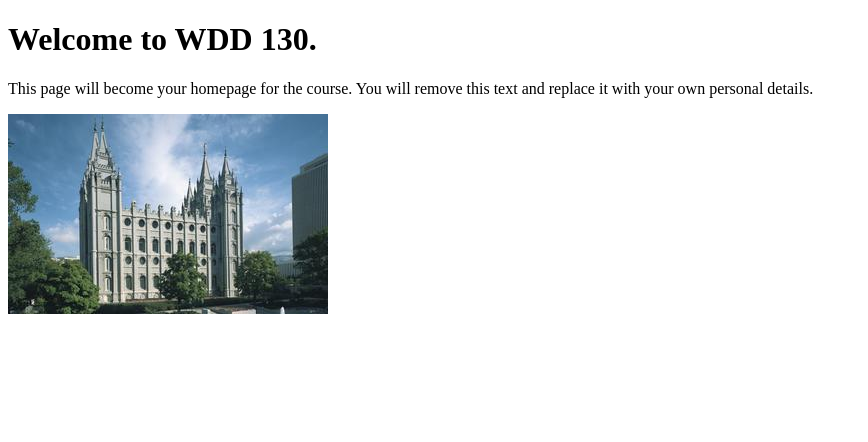
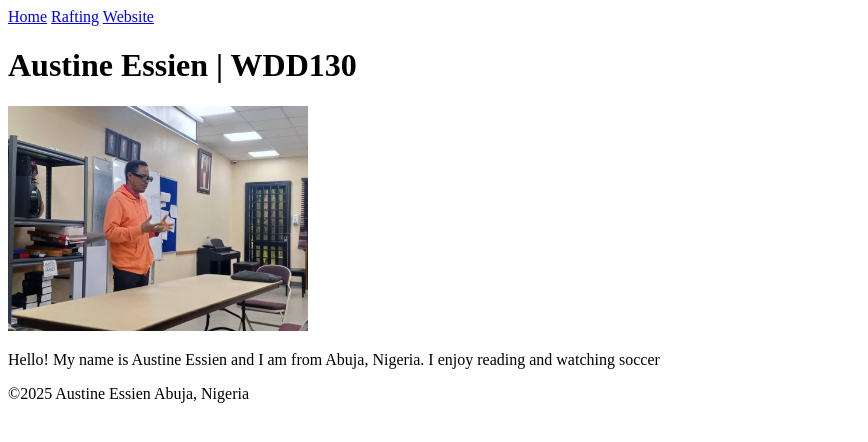
Before and after one commit to kokess/wdd130, a plain HTML site: page index.html in a window 1280 px wide. Shown: the whole page, without its empty margins (0-868 px from the left). Drawn offline with Linux system fonts and the light colour scheme.

Commit message:
Fix page route

```diff
--- a/index.html
+++ b/index.html
@@ -1,14 +1,28 @@
 <!DOCTYPE html>
 <html lang="en">
+
 <head>
     <meta charset="UTF-8">
     <meta name="viewport" content="width=device-width, initial-scale=1.0">
-    <title>WDD 130 | Personal Homepage</title>
+    <title>Austine Essien | WDD 130</title>
 </head>
+
 <body>
-    <h1>Welcome to WDD 130.</h1>
-    <p>This page will become your homepage for the course. You will remove this text and replace it with your own personal details.</p>
+    <header>
+        <nav>
+            <a href="Home">Home</a>
+            <a href="wwr/">Rafting</a>
+            <a href="#">Website</a>
+        </nav>
+    </header>
+    <main>
+        <h1>Austine Essien | WDD130</h1>
+        <img src="images/profile-picture.jpg" alt="Hello, my name is Austine Essien" width="300">
+        <p>Hello! My name is Austine Essien and I am from Abuja, Nigeria. I enjoy reading and watching soccer</p>
+    </main>
+    <footer>
+        <p>&copy;2025 Austine Essien Abuja, Nigeria</p>
+    </footer>
+</body>
 
-    <img src="images/salt-lake-temple.jpg" alt="The Salt Lake Temple.">
-</body>
 </html>
```
Also changed, not shown: week01/favorite-city.html (deleted, +0 -28 lines), images/profile-picture.jpg (renamed from week01/images/profile-picture.jpg).
